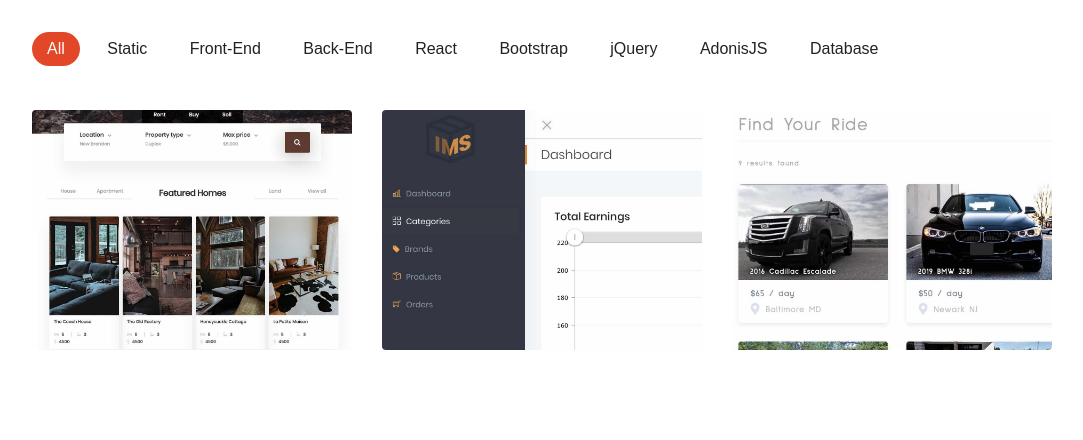
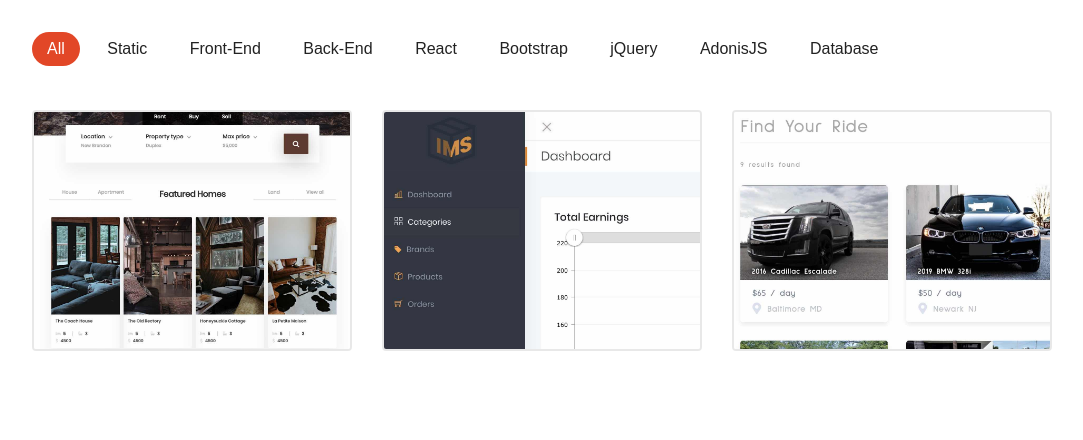
Before and after one commit to carlos-io/portfolio-carlos-io, a PHP site: page /public/index.html in a window 1280 px wide. Shown: the part 2085-2525 px from the top of the page, without its empty margins (98-1181 px from the left). Run offline with PHP 8.4, Linux system fonts and the light colour scheme; some web fonts are replaced.

Commit message:
add a border to the portfolio items

```diff
--- a/assets/sass/_fix.scss
+++ b/assets/sass/_fix.scss
@@ -110,6 +110,10 @@ header {
 
 .portfolio-item {
     height: 240px;
+
+    .portfolio-item-content {
+        border: 2px solid rgba($color: #000000, $alpha: 0.09);
+    }
 }
 
 @media (min-width: 900px) {
```
Also changed, not shown: public/assets/css/style.css.
